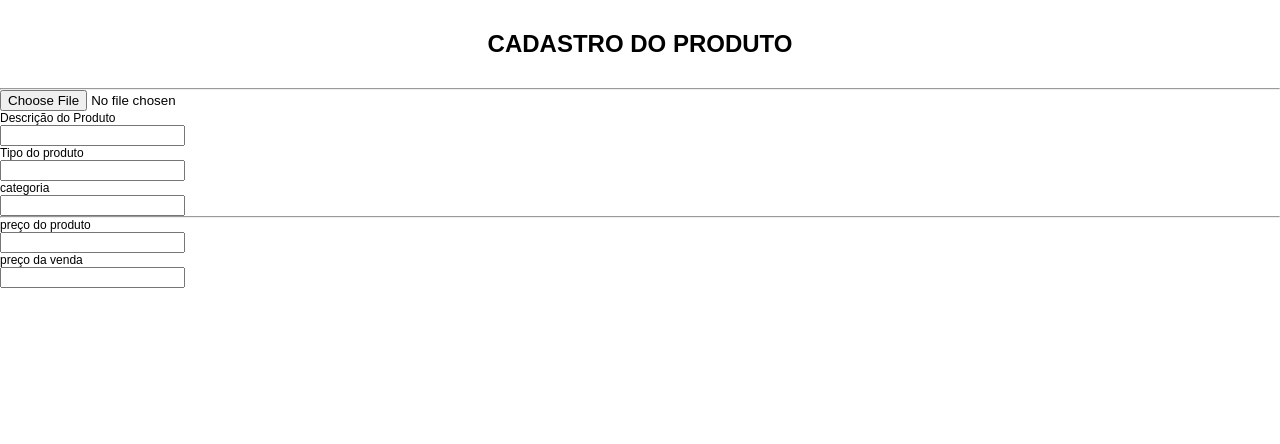
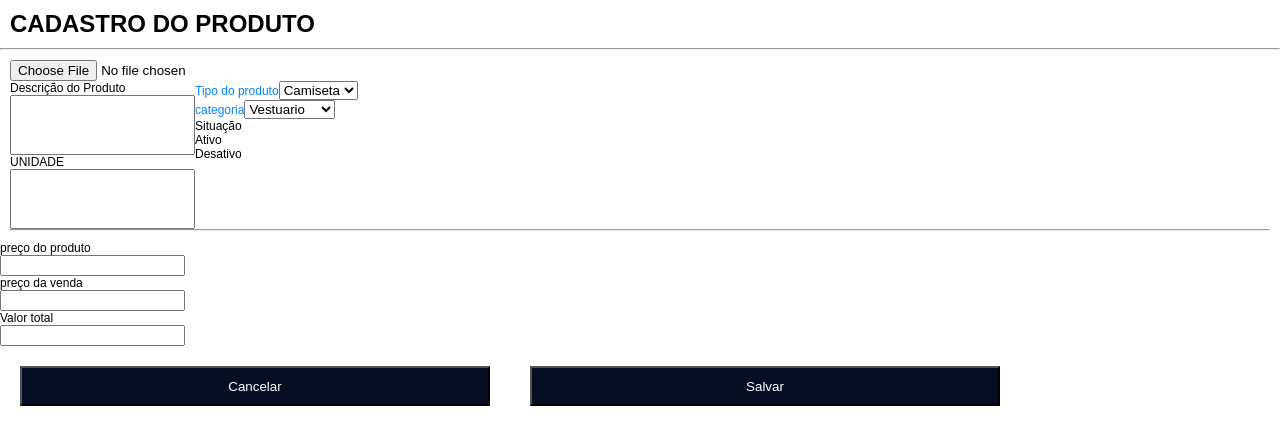
Before and after one commit to DOLK2K/Vanguardtcc-S, a React (Create React App) app: page /add in a window 1280 px wide. Shown: the top 444 px of the page. Built offline with nearby package versions, Linux system fonts and the light colour scheme.

Commit message:
tela do produto jsx

```diff
--- a/src/pages/add-adm/index.js
+++ b/src/pages/add-adm/index.js
@@ -8,32 +8,74 @@ import Lixeira from '../../assets/images/lata-de-lixo 1.png'
 // tem coisas q não está igual no figma, e não está alinhado direito
 export default function Produtoo() {
     return (
-    <div className='aaaa'>
+    <div className='Cadastro-produtos'>
+        <div className='cadastro-produto-cabecalho'>
             <h1>CADASTRO DO PRODUTO</h1>
 
             <hr/>
-
-            <div>
+            </div>
+            <div id='chuvisco'>
                 <input type='file' />
 
-                <div>
+                <div className='patre-do-meio-produto'>
+
+                    <div className='relaxa'>
+                        <div className='descricao-produto'>
                     <p>Descrição do Produto</p>
                     <input type='text' />
-
+                    </div>
+                    <label>
+                        UNIDADE
+                    </label>
+                    <input type='number' />
+                    </div>
                     <div>
                         <div>
-                            <p>Tipo do produto</p>
-                            <input type='text' />
+
+                            <span>
+                            <label>Tipo do produto</label>
+
+                            <select>
+                                <option>Camiseta</option>
+                                <option>Calça</option>
+                                <option>Sapato</option>
+                                <option>Chapéu</option>
+                                <option>Óculos</option>
+                                <option>Barraca</option>
+                                <option>Lanterna</option>
+                                <option>Mochila</option>
+                                <option>Jaqueta</option>
+                            </select>
+                            </span>
                         </div>
 
                         <div>
-                            <p>categoria</p>
-                            <input type='text' />
+
+                            <span>
+                            <label>categoria</label>
+                            <select>
+                                <option > Vestuario</option>
+                                <option>Acessorio</option>
+                                <option>Profissional</option>
+
+                            </select>
+                            </span>
+                        </div>
+
+                        <div>
+                            <nav>
+                            <label>
+                                Situação
+                            </label>
+                            <section>Ativo</section>
+                            <section>Desativo</section>
+                            </nav>
                         </div>
                     </div>
-                    <hr />
+
 
                 </div>
+                <hr id='hrr' />
             </div>
 
             <div>
@@ -48,8 +90,17 @@ export default function Produtoo() {
                 </div>
 
                 <div>
+                    <p>Valor total</p>
+                    <input type='number'/>
+                </div>
+            </div>
 
-                </div>
+            <div>
+                <button>
+                    Cancelar
+                </button>
+
+                <button>Salvar</button>
             </div>
     </div>
     )
--- a/src/pages/add-adm/index.scss
+++ b/src/pages/add-adm/index.scss
@@ -1,138 +1,39 @@
 
-
-.aaaa {
+.Cadastro-produtos {
     display: flex;
     flex-direction: column;
 
-    h1 {
-        display: flex;
-        align-items: center;
-        justify-content: center;
-        margin: 30px;
-    }
 }
 
-.elemento-produto {
-    display:flex;
-    flex-direction: row;
-    margin: 20px;
-    align-items: center;
-
-    p {
-        color: black;
-        margin: 20px;
-    }
+.cadastro-produto-cabecalho h1 {
+    margin: 10px;
 }
 
-.elemento2-produto {
+#chuvisco {
     display: flex;
     flex-direction: column;
-    margin: 40px;
-
-    h2 {
-        color: black;
-        font-size: 20px;
-    }
-
-     input {
-        width: 100em;
-    }
+    margin: 10px;
 }
 
-.terror {
+.patre-do-meio-produto {
     display: flex;
     flex-direction: row;
-    margin: 20px;
-    align-items:center ;
+}
+#hrr {
+    width: 100%;
 }
 
-.terror1 {
+.descricao-produto
+
+.relaxa {
     display: flex;
-    flex-direction: column;
-
-
-    p {
-        color: black;
-        margin-left: 20px;
-    }
-
-    input {
-        width: 200px;
-        height: 40px;
-        margin: 20px;
-    }
-
-    button {
-        background-color: #1EBC41;
-        color: #ffff;
-        width: 150px;
-        border: none;
-        border-radius: 14px;
-        cursor: pointer;
-    }
+    flex-direction:row ;
 }
 
-.terror2 {
+.relaxa input {
     display: flex;
-    flex-direction: column;
-
-    input {
-        width: 200px;
-        height: 40px;
-        margin: 20px;
-    }
-
-    img {
-        position: relative;
-        top: 85px;
-        right: 200px;
-        height: 20px;
-        width: 20px;
-    }
-    button {
-        background-color: #123069;
-        color: #ffff;
-        width: 150px;
-        border: none;
-        border-radius: 14px;
-        cursor: pointer;
-    }
-}
-
-.cor {
-    color: #000;
-    margin-left: 20px;
-}
-
-.terror3 {
-    display: flex;
-    flex-direction: column;
-
-    p {
-        color: #000;
-        margin-left: 20px;
-     }
-    input {
-        width: 200px;
-        height: 40px;
-        margin: 20px;
-    }
-
-    img {
-        position: relative;
-        top: 85px;
-        right: 200px;
-        height: 20px;
-        width: 20px;
-    }
-
-    button {
-        background-color: #FF2626;
-        color: #ffff;
-        width: 150px;
-        border: none;
-        border-radius: 14px;
-        cursor: pointer;
-    }
+   flex-wrap: wrap;
+    padding-bottom: 50px;
+    height: 60px;
 
 }
```
